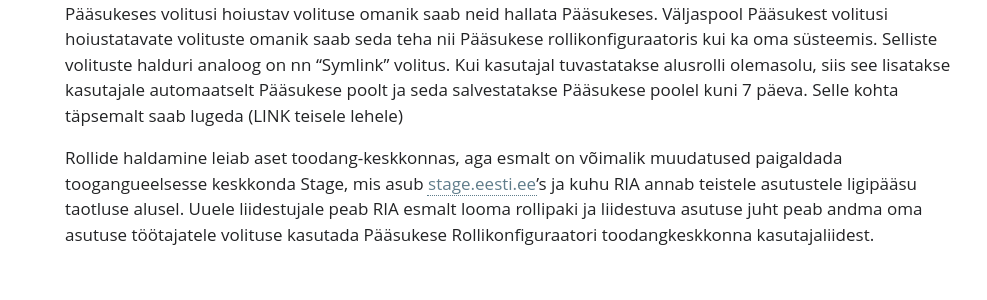
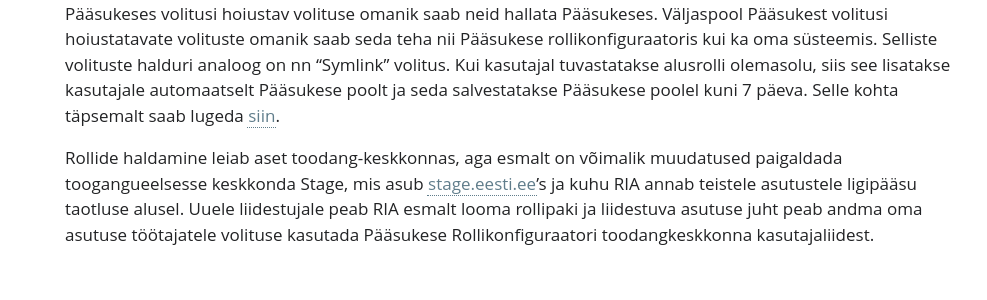
Before and after one commit to e-gov/PH-Doku, a Jekyll site: the page built from Kirjeldus.md, in a window 1280 px wide. Shown: the part 2648-2948 px from the top of the page, without its empty margins (293-1280 px from the left). Built offline with Jekyll 4.4.1, drawn with Linux system fonts in a browser that asks for light colours; our own code applies the rules of GitHub Pages for plain Markdown files.

Commit message:
kireldusele linig lisamine

```diff
--- a/Kirjeldus.md
+++ b/Kirjeldus.md
@@ -47,7 +47,7 @@ Iga ettevõtja, kes on äriregistri andmetel asutuse esindusõigusega isik, saab
 <img src='img/pohijoonis.png' width='1062' height="1036" alt="Pääsukese joonis"/>
 
 Pääsukeses volitusi hoiustav volituse omanik saab neid hallata Pääsukeses.
-Väljaspool Pääsukest volitusi hoiustatavate volituste omanik saab seda teha nii Pääsukese rollikonfiguraatoris kui ka oma süsteemis.  Selliste volituste halduri analoog on nn "Symlink" volitus. Kui kasutajal tuvastatakse alusrolli olemasolu, siis see lisatakse kasutajale automaatselt Pääsukese poolt ja seda salvestatakse Pääsukese poolel kuni 7 päeva. Selle kohta täpsemalt saab lugeda (LINK teisele lehele)
+Väljaspool Pääsukest volitusi hoiustatavate volituste omanik saab seda teha nii Pääsukese rollikonfiguraatoris kui ka oma süsteemis.  Selliste volituste halduri analoog on nn "Symlink" volitus. Kui kasutajal tuvastatakse alusrolli olemasolu, siis see lisatakse kasutajale automaatselt Pääsukese poolt ja seda salvestatakse Pääsukese poolel kuni 7 päeva. Selle kohta täpsemalt saab lugeda [siin](https://e-gov.github.io/PH-Doku/Remote).
 
 Rollide haldamine leiab aset toodang-keskkonnas, aga esmalt on võimalik muudatused paigaldada toogangueelsesse keskkonda Stage, mis asub [stage.eesti.ee](http://stage.eesti.ee/)'s ja kuhu RIA annab teistele asutustele ligipääsu taotluse alusel.
 Uuele liidestujale peab RIA esmalt looma rollipaki ja liidestuva asutuse juht peab andma oma asutuse töötajatele volituse kasutada Pääsukese Rollikonfiguraatori toodangkeskkonna kasutajaliidest.
```
